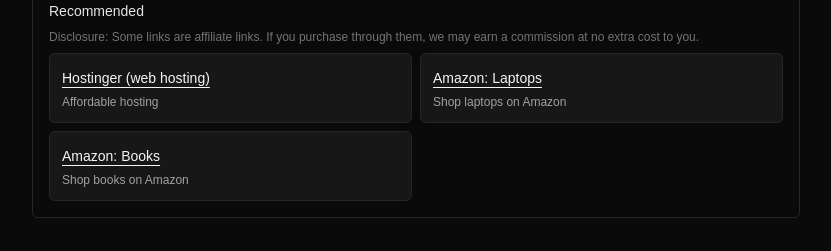
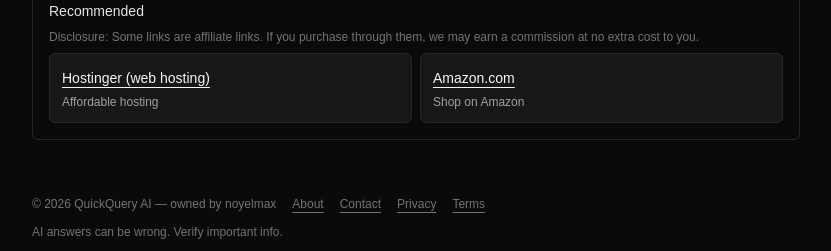
Before and after one commit to noyelmax2018-art/quickquery-ai, a Next.js app: page / in a window 1280 px wide. Shown: the part 433-684 px from the top of the page, without its empty margins (224-1055 px from the left). Built offline with nearby package versions, Linux system fonts and the light colour scheme; no server answers.

Commit message:
monetize: single Amazon homepage link

```diff
--- a/src/components/AffiliateModule.tsx
+++ b/src/components/AffiliateModule.tsx
@@ -13,14 +13,9 @@
   },
   // Amazon (use your Associate tracking id)
   {
-    label: "Amazon: Laptops",
-    href: "https://www.amazon.com/s?k=laptop&tag=ai0c23-20",
-    description: "Shop laptops on Amazon",
-  },
-  {
-    label: "Amazon: Books",
-    href: "https://www.amazon.com/s?k=books&tag=ai0c23-20",
-    description: "Shop books on Amazon",
+    label: "Amazon.com",
+    href: "https://www.amazon.com/?tag=ai0c23-20",
+    description: "Shop on Amazon",
   },
 ];
 
```
